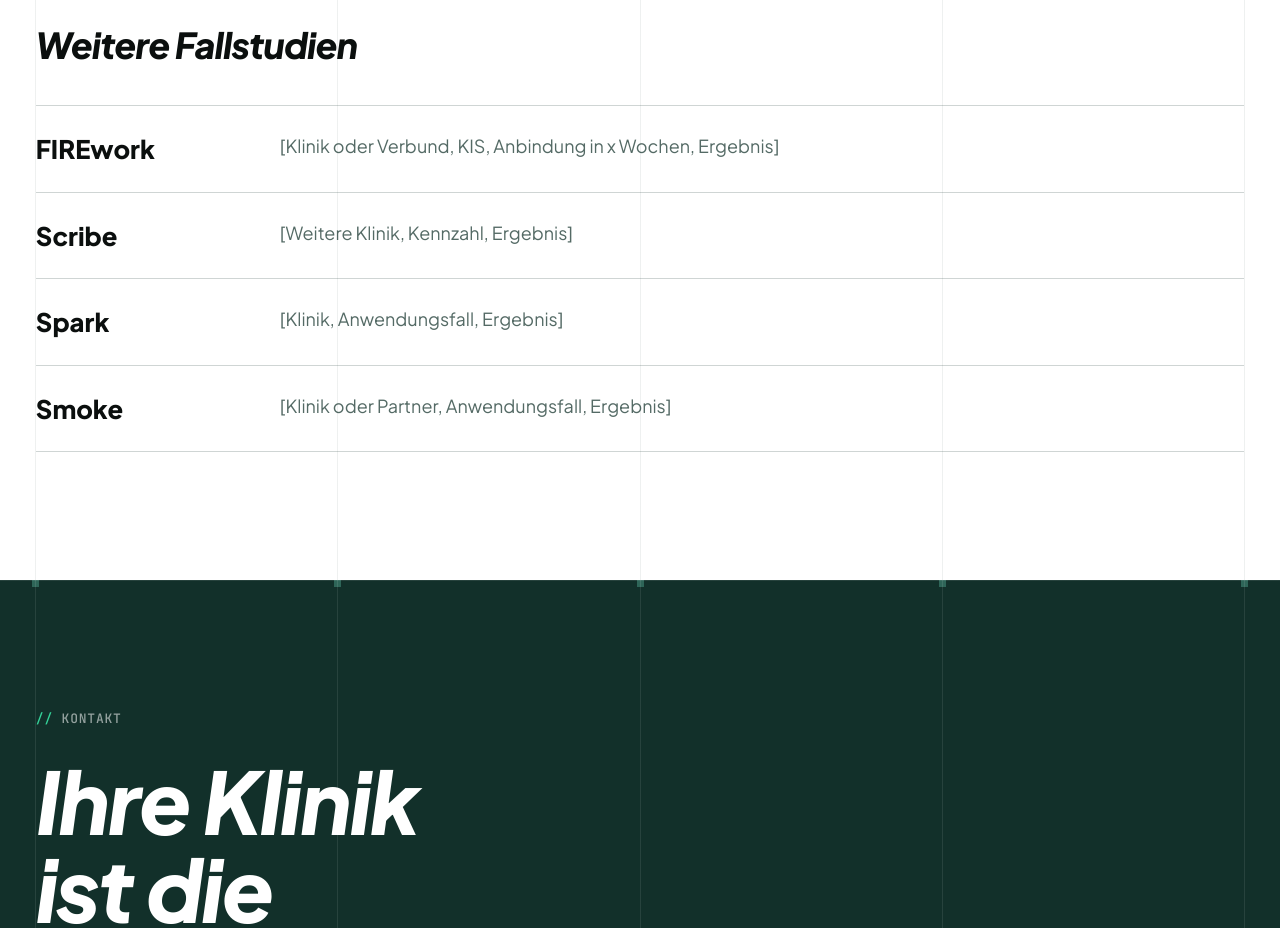
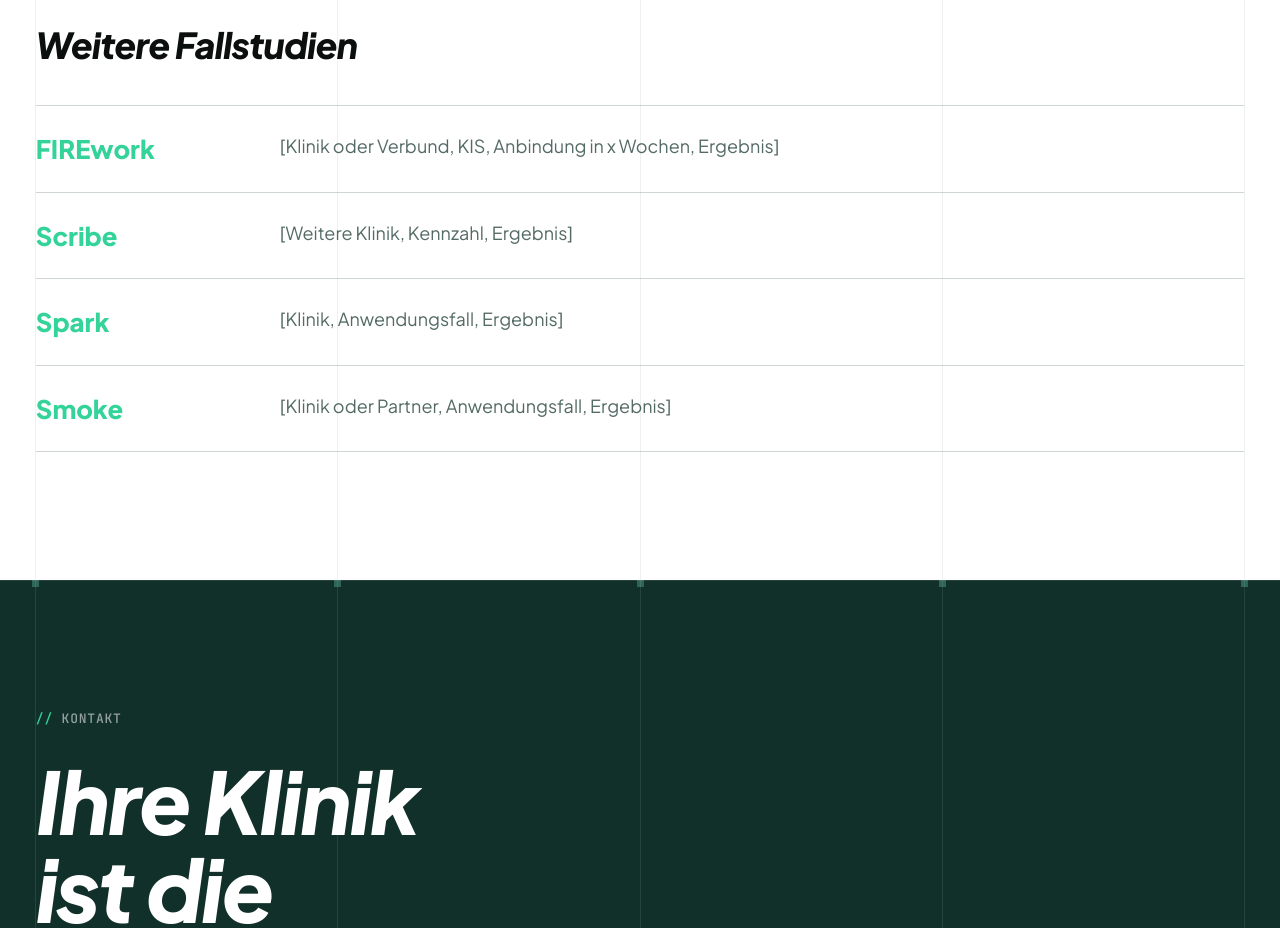
Before and after one commit to smateski-svg/maible-site, a plain HTML site: page fallstudien.html in a window 1280 px wide. Shown: the part 2665-3593 px from the top of the page. Drawn offline with Linux system fonts and the light colour scheme.

Commit message:
Update fallstudien.html

```diff
--- a/fallstudien.html
+++ b/fallstudien.html
@@ -244,7 +244,7 @@ section.shake{animation:shake .3s ease-out both}
 .feat .big{font-weight:800;font-style:italic;letter-spacing:-0.03em;line-height:0.9;font-size:clamp(88px,13vw,210px);white-space:nowrap}
 .ltab{border-top:1px solid rgba(18,48,42,0.2)}
 .ltab>div{display:grid;grid-template-columns:220px minmax(0,1fr);gap:24px;padding:22px 0;border-bottom:1px solid rgba(18,48,42,0.2)}
-.ltab .k{font-weight:800;font-size:clamp(20px,2vw,28px)}
+.ltab .k{font-weight:800;font-size:clamp(20px,2vw,28px);color:#34D399}
 .ltab .v{font-size:18px;line-height:1.5;color:rgba(18,48,42,0.72);padding-top:4px}
 .qp{display:grid;grid-template-columns:minmax(0,1fr) minmax(0,1fr);gap:32px;margin-top:40px}
 .qp-card{background:#F5F4F0;border-radius:4px;border-top:3px solid #2E6558;padding:32px}
```
